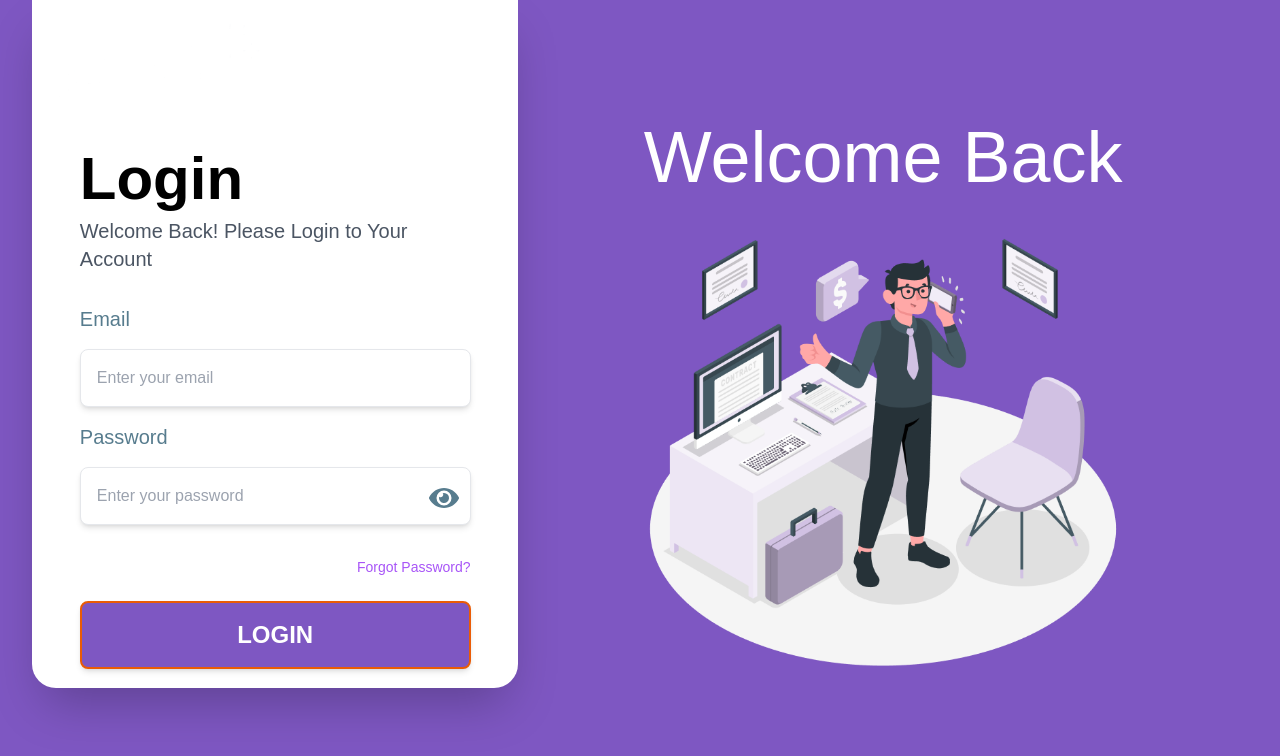
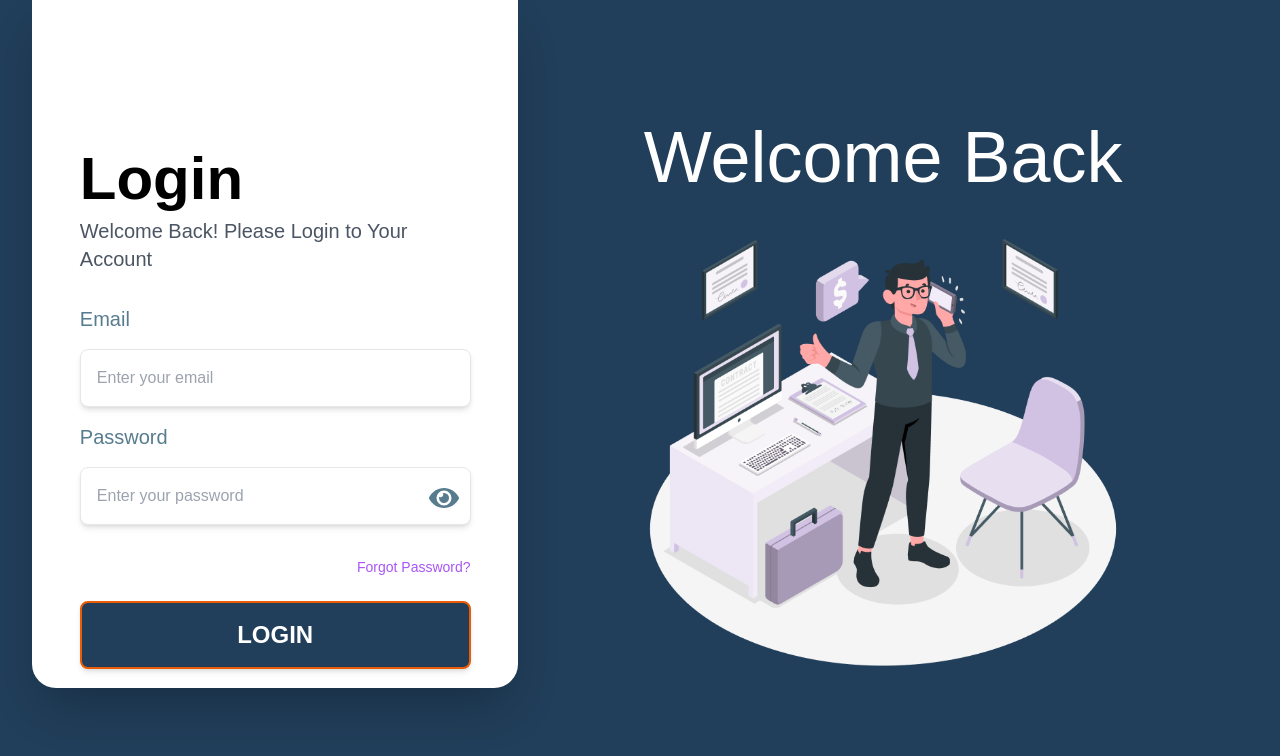
Before and after one commit to kadir-2002/Cosmetics-admin, a Next.js app: page /blog in a window 1280 px wide. Shown: the top 756 px of the page. Built offline with nearby package versions, Linux system fonts and the light colour scheme.

Commit message:
"changed theme and header"

```diff
--- a/Components/ClientSideComponents/HeaderFormComponents/HeaderFormComponent.tsx
+++ b/Components/ClientSideComponents/HeaderFormComponents/HeaderFormComponent.tsx
@@ -104,8 +104,9 @@ const HeaderFormComponent = () => {
           created_by,
           token
         );
-        if (response?.body?.success === false) {
-          toast.error(response?.body?.message);
+        console.log(response,"heder response")
+        if (response?.body?.message === "This sequence number already exists") {
+          toast.error("This sequence number already exists");
         } else if (response?.status === 201) {
           toast.success("Created successfully!");
           fetchHeaderData();
--- a/apis/headerApi.tsx
+++ b/apis/headerApi.tsx
@@ -30,5 +30,6 @@ export const headerUpdatedApi = async (id: string, name: string, sequence_number
 
 export const headerCreateApi = async (name: string, sequence_number: number, link: string, isActive: boolean, userId: number, token: string) => {
   const response = await apiCoreNode(`/header/`, { name: name, link: link, sequence_number: sequence_number, userId, is_active: isActive }, "POST", token);
+  console.log(response,"api")
   return response;
 };
--- a/app/globals.css
+++ b/app/globals.css
@@ -46,8 +46,8 @@ body {
   cursor: pointer;
   display: flex;
   align-items: center;
-  border: 1px solid #5E35B1;
-  background-color: #5E35B1;
+  border: 1px solid #213E6A;
+  background-color: #213E6A;
   border-radius: 10px;
 }
 
@@ -66,7 +66,7 @@ body {
   transform: translateX(109px);
   height: 100%;
   width: 39px;
-  background-color: #8256db;
+  background-color: #38619f;
   display: flex;
   align-items: center;
   justify-content: center;
@@ -82,7 +82,7 @@ body {
 }
 
 .button:hover {
-  background: #5E35B1;
+  background: #0f6ec6;
 }
 
 .button:hover .button__text {
--- a/tailwind.config.ts
+++ b/tailwind.config.ts
@@ -11,13 +11,13 @@ export default {
       colors: {
         background: "var(--background)",
         foreground: "var(--foreground)",
-        "admin-primary": "#7E57C2",
+        "admin-primary": "#213E5A",
          "admin-text-primary":"#FFFFFF",
-        "admin-buttonprimary": "#7E57C2",
-        "admin-dashboardprimary": "#7E57C2",
-        "admin-secondary": "#7E57C2",
-        "admin-tertiary": "#7E57C2",
-        "admin-quaternary": "#0F553A",
+        "admin-buttonprimary": "#213E5A",
+        "admin-dashboardprimary": "#213E5A",
+        "admin-secondary": "#213E5A",
+        "admin-tertiary": "#213E5A",
+        "admin-quaternary": "#213E5A",
 
       },
     },
```
